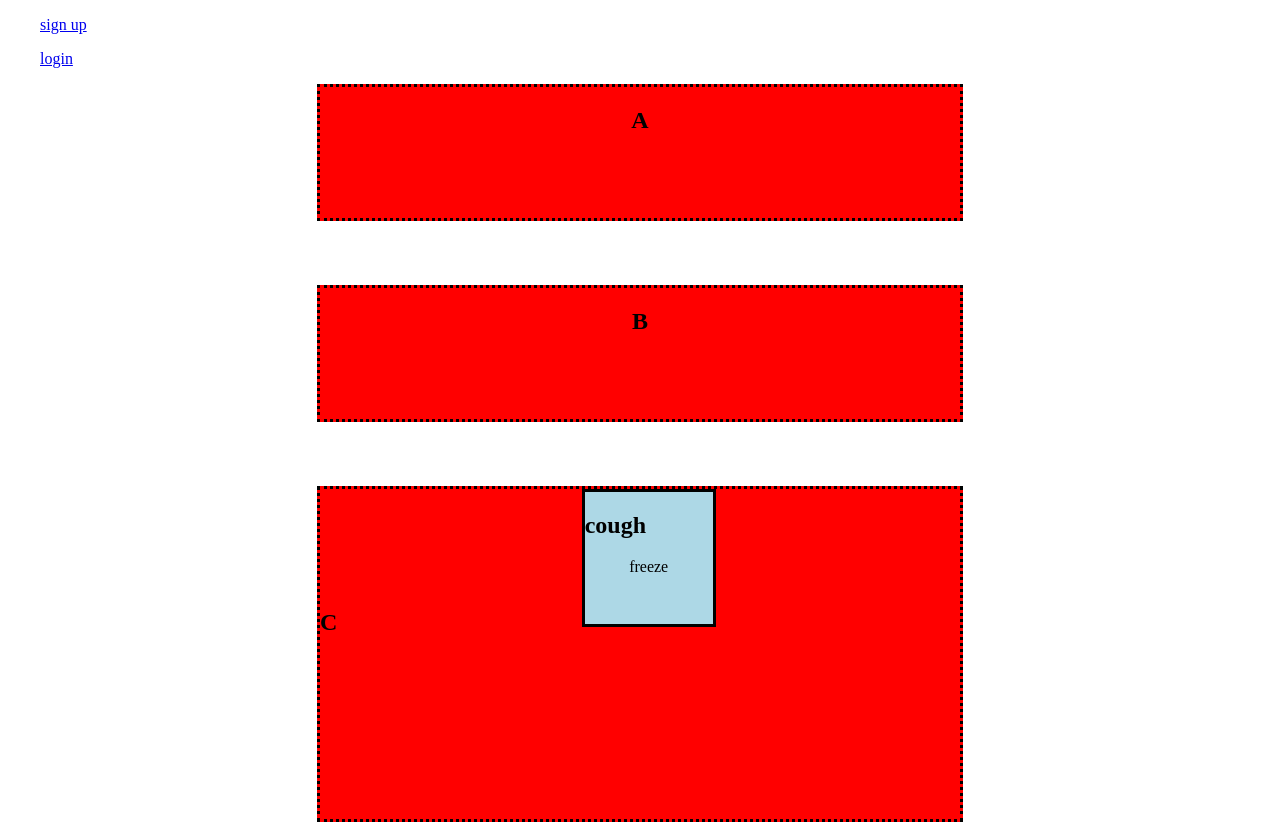
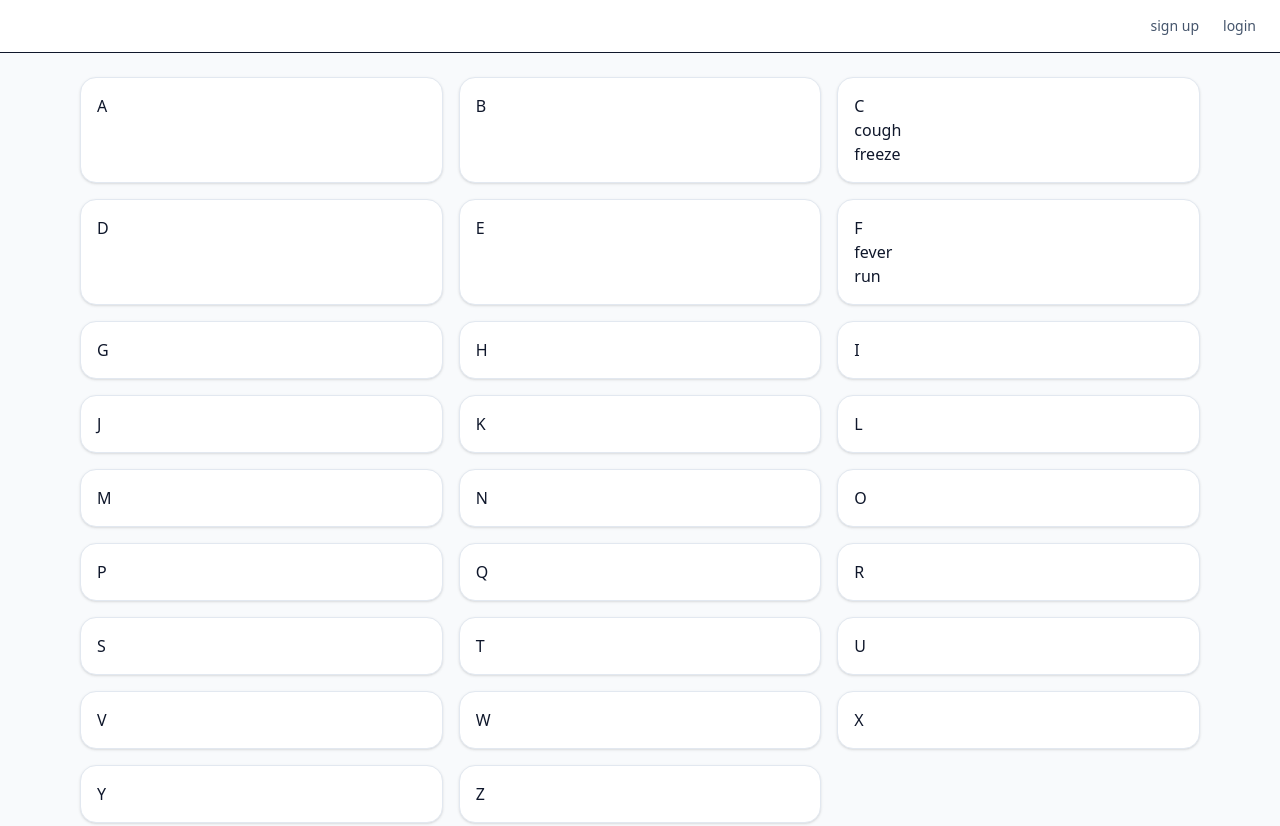
Before and after one commit to KarimElmouslemany/Symptom-Checker-Web-App, a website: page main.html in a window 1280 px wide. Shown: the top 826 px of the page. Drawn offline with Linux system fonts and the light colour scheme.

Commit message:
styling for the outer outer dives to make them look nice  when its created.

```diff
--- a/Sign_Up.html
+++ b/Sign_Up.html
@@ -3,8 +3,7 @@
   <head>
     <meta charset="UTF-8" />
     <meta name="viewport" content="width=device-width, initial-scale=1.0" />
-
-    <link rel="stylesheet" href="styling.css" />
+   <link rel="stylesheet" href="tailwind.css" />
     <title>sign up</title>
     <script type="module" src="singup.js"></script>
   </head>
@@ -31,7 +30,7 @@
         />
       </div>
 
-      <div  class="password">
+      <div class="password">
         <label for="signup_password" class="input_lables"
           >Enter your password</label
         >
--- a/interaction.js
+++ b/interaction.js
@@ -18,7 +18,9 @@ document.addEventListener("DOMContentLoaded", () => {
   for (const letter of letters) {
     // loops through all the letters and creates
     outer_dives = document.createElement("div"); // create a div element
-    outer_dives.className = "outerdivs"; // assigns a class called outer
+    // outer_dives.className = "outerdivs"; // assigns a class called outer
+    outer_dives.className =
+    "rounded-2xl border border-slate-200 bg-white p-4 shadow-sm"; // creates styling for the borders of the dives
     const heading = document.createElement("h2"); // creates a header tag and assigns it to heading variable.
     heading.textContent = letter; // adds the letters as a heading.
     outer_dives.append(heading); // added the heading tag to the div outer_dives
--- a/main.html
+++ b/main.html
@@ -1,30 +1,38 @@
-<!DOCTYPE html>
+<!doctype html>
 <html lang="en">
-<head>
-    <meta charset="UTF-8">
-    <meta name="viewport" content="width=device-width, initial-scale=1.0">
+  <head>
+    <meta charset="UTF-8" />
+    <meta name="viewport" content="width=device-width, initial-scale=1.0" />
 
-    <link rel="stylesheet" href="styling.css">
-    <script src="interaction.js"></script>
+    <!-- Tailwind compiled CSS -->
+    <link rel="stylesheet" href="tailwind.css" />
+
+    <!-- Keep your JS exactly the same -->
+    <script src="interaction.js" defer></script>
+
     <title>Symptom Checker</title>
-</head>
-<body>
+  </head>
 
-    <nav>
-        <ul><a href="Sign_Up.html">sign up</a></ul>
-        <ul><a href="login.html">login</a></ul>
+  <body class="min-h-screen bg-slate-50 text-slate-900">
 
+    <!-- Same nav structure -->
+    <nav class="flex justify-end gap-6 border-b bg-white px-6 py-4 text-sm">
+      <ul>
+        <a href="Sign_Up.html" class="text-slate-600 hover:text-slate-900">
+          sign up
+        </a>
+      </ul>
+      <ul>
+        <a href="login.html" class="text-slate-600 hover:text-slate-900">
+          login
+        </a>
+      </ul>
     </nav>
 
-    <div id="outer_div">
-        <div id="symptoms1" >
-
-        </div>
+    <!-- SAME structure -->
+    <div id="outer_div" class="mx-auto max-w-6xl px-4 py-6">
+      <div id="symptoms1" class="grid gap-4 sm:grid-cols-2 lg:grid-cols-3"></div>
     </div>
 
-
-
-
-</body>
-
+  </body>
 </html>
```
Also changed, not shown: login.html (+2 -3 lines).
